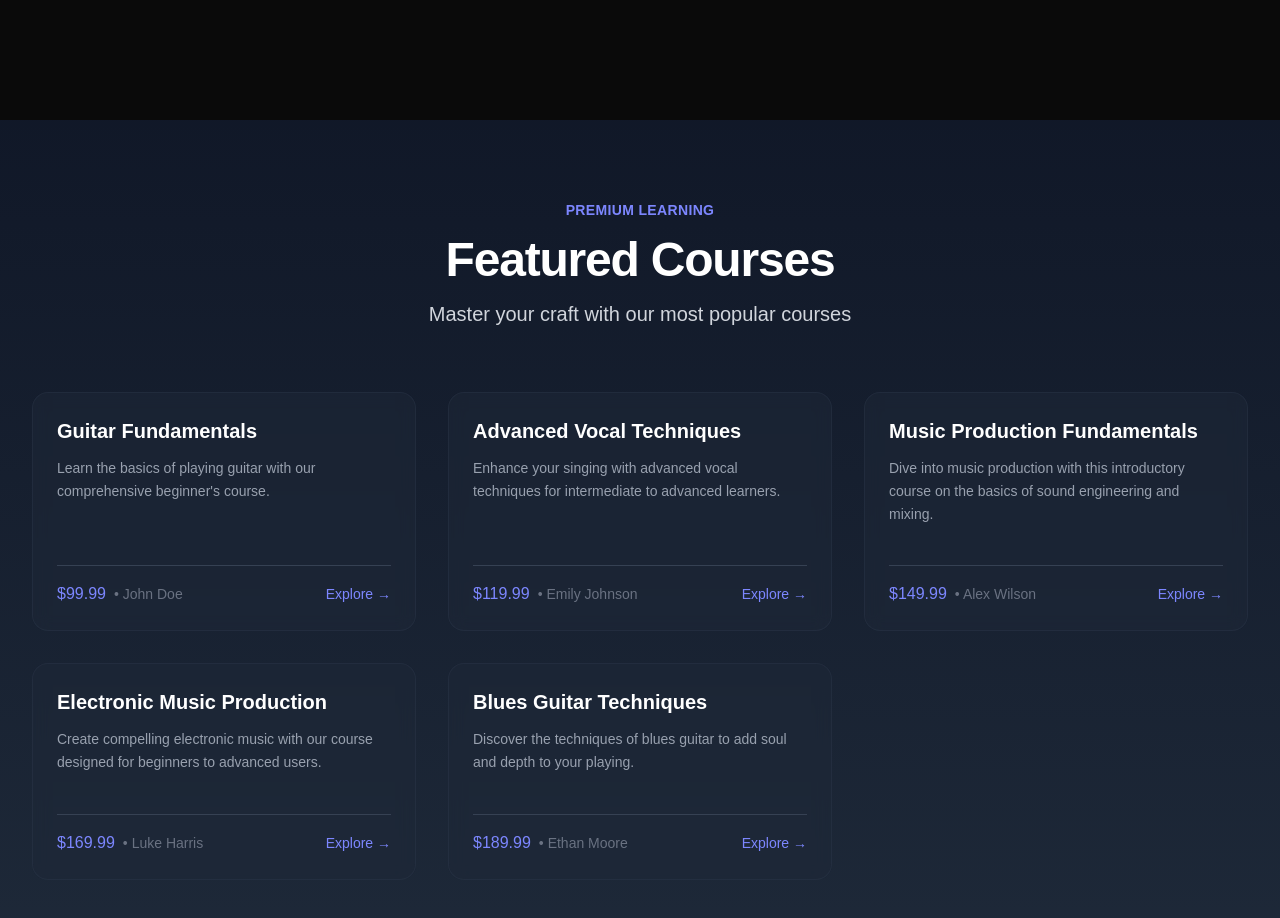
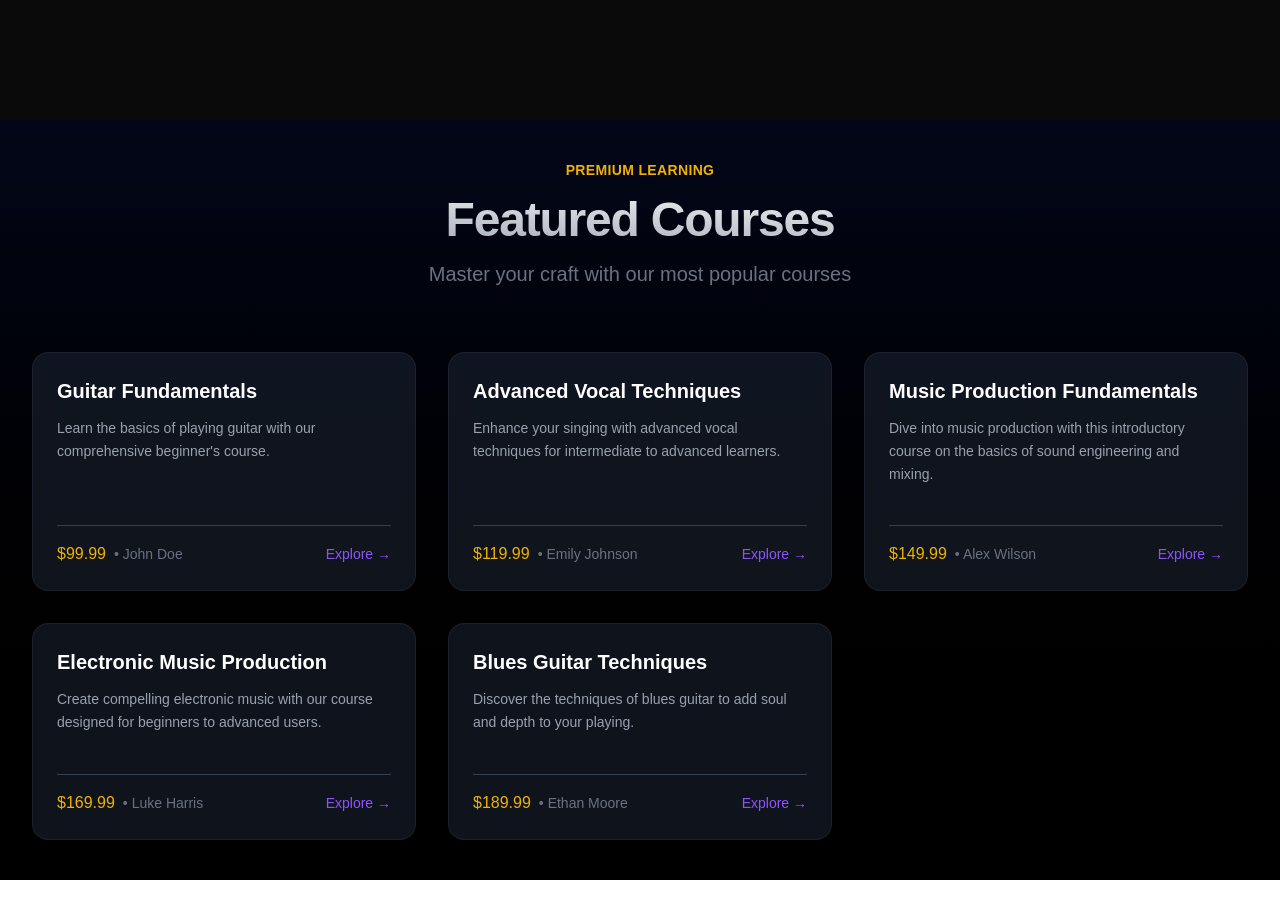
Before and after one commit to vinsmokejazz/muzix, a Next.js app: page / in a window 1280 px wide. Shown: the part 520-1438 px from the top of the page. After the commit the page ends 1400 px from the top, so only its background shows below. Built offline with nearby package versions, Linux system fonts and the light colour scheme.

Commit message:
featured section done

```diff
--- a/package.json
+++ b/package.json
@@ -15,7 +15,8 @@
     "next": "^15.3.2",
     "react": "^19.0.0",
     "react-dom": "^19.0.0",
-    "tailwind-merge": "^3.3.0"
+    "tailwind-merge": "^3.3.0",
+    "tailwindcss-text-stroke": "^0.0.5"
   },
   "devDependencies": {
     "@eslint/eslintrc": "^3",
--- a/src/components/FeaturedCourses.tsx
+++ b/src/components/FeaturedCourses.tsx
@@ -15,17 +15,18 @@ export default function FeaturedCourses() {
   const featuredCourses = courseData.courses.filter((course: Course) => course.isFeatured)
 
   return (
-    <section className="py-20 bg-gradient-to-b from-gray-900 to-gray-800 px-4 sm:px-6 lg:px-8">
+    <section className="py-10 bg-gradient-to-b from-slate-950 to-black px-4 sm:px-6 lg:px-8">
       <div className="max-w-7xl mx-auto">
         <div className="text-center mb-16">
           <div className="animate-fade-in-up">
-            <p className="text-sm font-semibold tracking-wide uppercase text-indigo-400 mb-4">
+            <p className="text-sm font-semibold tracking-wide uppercase text-yellow-500 mb-4">
               Premium Learning
             </p>
-            <h2 className="text-4xl font-bold tracking-tight text-white sm:text-5xl">
+            <h2 className="text-4xl font-bold tracking-tight text-transparent bg-gradient-to-bl bg-clip-text from-white
+             to-gray-400 sm:text-5xl">
               Featured Courses
             </h2>
-            <p className="mt-4 text-xl text-gray-300 max-w-2xl mx-auto">
+            <p className="mt-4 text-xl text-gray-500 max-w-2xl mx-auto">
               Master your craft with our most popular courses
             </p>
           </div>
@@ -58,14 +59,14 @@ export default function FeaturedCourses() {
 
                   <div className="mt-6 border-t border-gray-700 pt-4 flex items-center justify-between">
                     <div className="flex items-center space-x-2">
-                      <span className="text-indigo-400 font-medium">
+                      <span className=" text-yellow-500 font-medium">
                         ${course.price}
                       </span>
                       <span className="text-gray-500 text-sm">
                         • {course.instructor}
                       </span>
                     </div>
-                    <button className="text-indigo-400 hover:text-indigo-300 transition-colors text-sm font-medium">
+                    <button className="text-violet-500 hover:text-violet-600 transition-colors text-sm font-medium">
                       Explore →
                     </button>
                   </div>
```
Also changed, not shown: 1 other file (tests, documents, lock files or other folders). Lines whose indentation alone changed are shown as unchanged.
